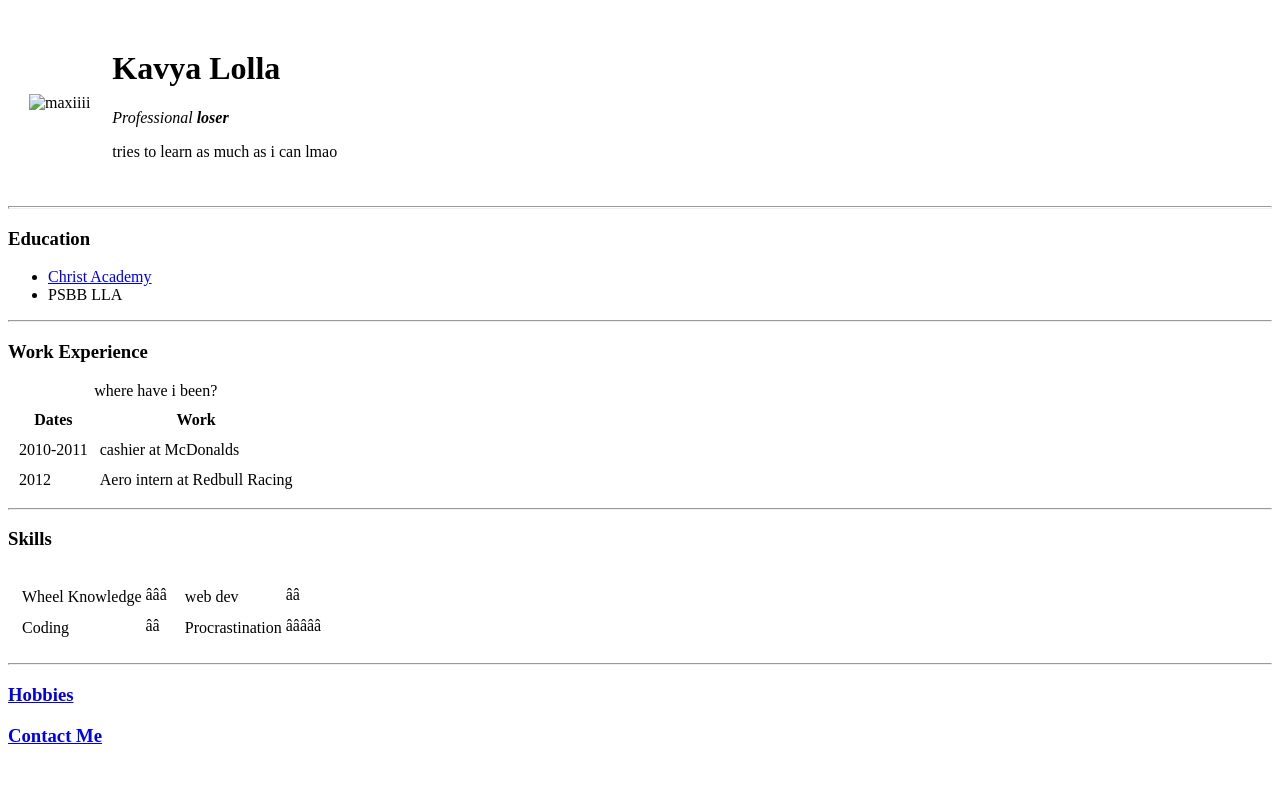
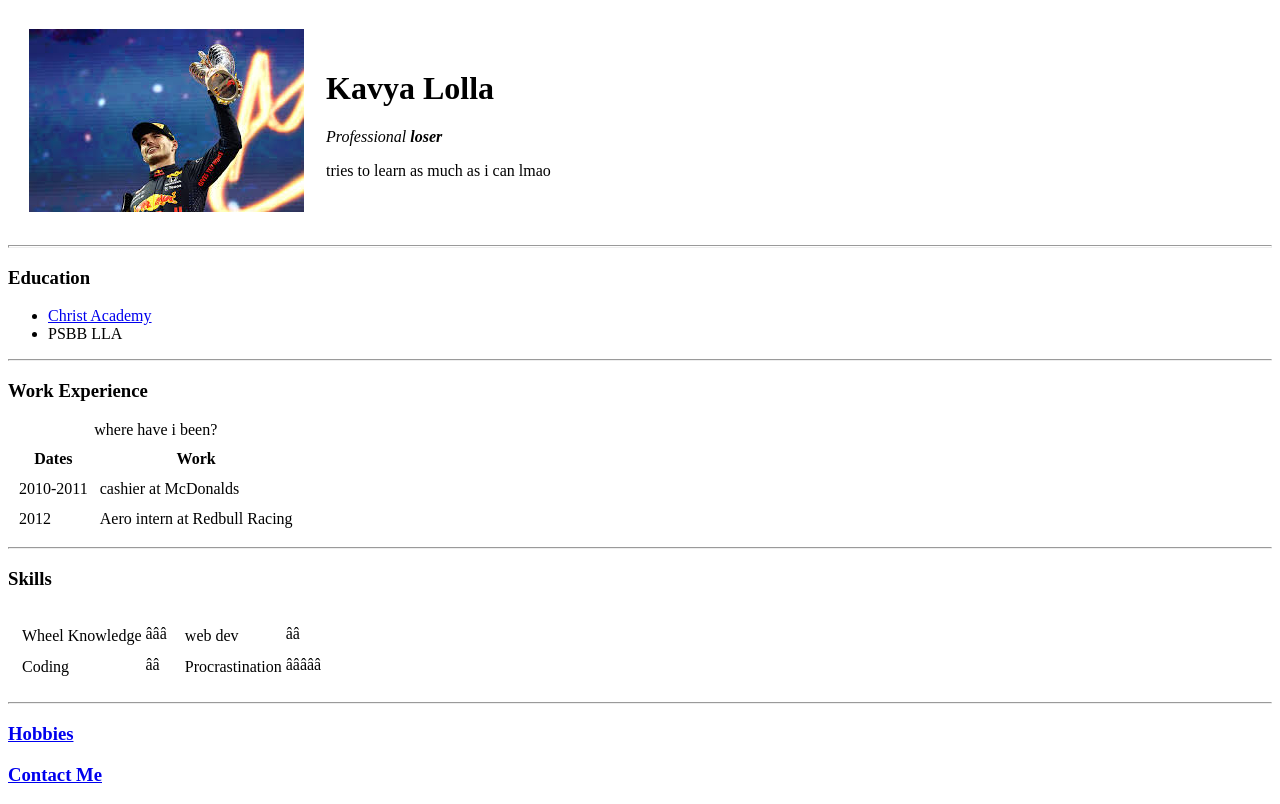
Before and after one commit to shernoble/cv, a plain HTML site: page index.html in a window 1280 px wide. Drawn offline with Linux system fonts and the light colour scheme.

Commit message:
made path change to image

```diff
--- a/index.html
+++ b/index.html
@@ -8,7 +8,7 @@
     <body>
         <table cellspacing="20">
             <tr>
-                <td><img src="images/mv4.jpg" alt="maxiiii"></td>
+                <td><img src="mv4.jpg" alt="maxiiii"></td>
                 <td><h1>Kavya Lolla</h1>
                 <p><em>Professional <strong>loser</strong></em></p><!--paragraph tag, groups everything into a paragraph--><!--emphasize tag, give emphasis, usally in italics-->
                 <p>tries to learn as much as i can lmao</p></td>
```
